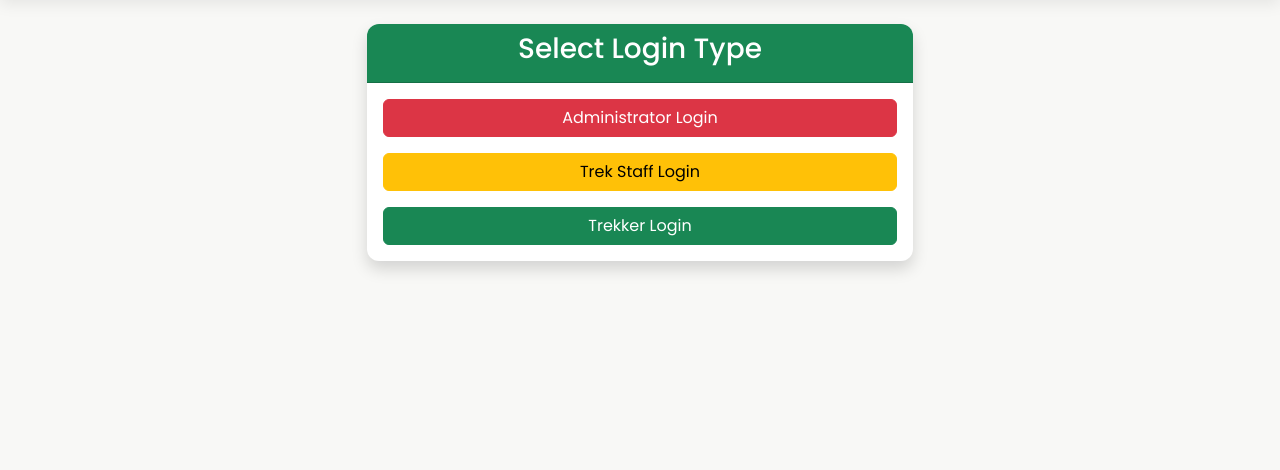
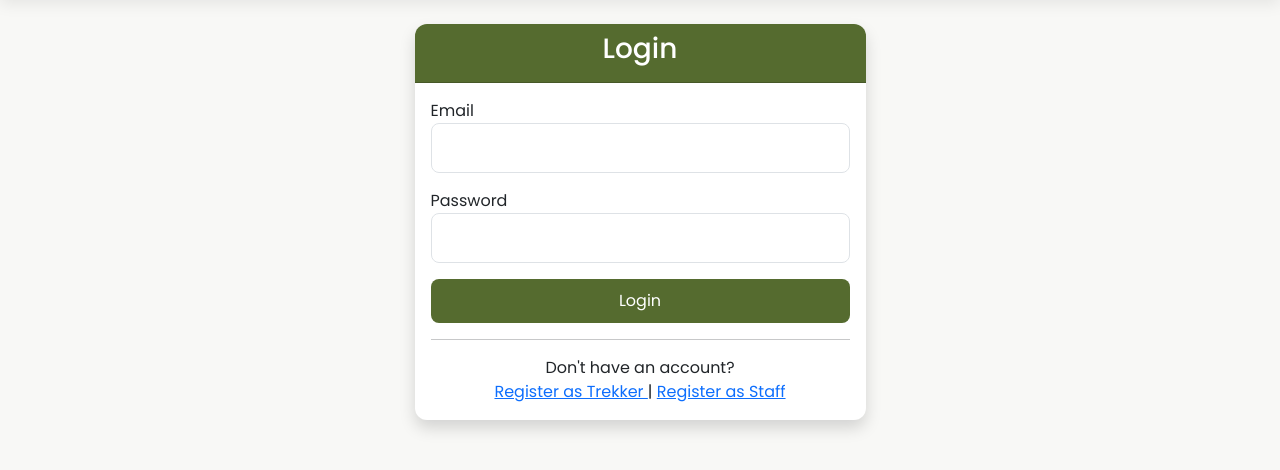
Before and after one commit to tanmayyy0810/trekking-management-application, a Flask app: page /login in a window 1280 px wide. Shown: the part 80-550 px from the top of the page. Run offline with Flask 3, Linux system fonts and the light colour scheme.

Commit message:
modified login page

```diff
--- a/app.py
+++ b/app.py
@@ -22,7 +22,7 @@ login_manager = LoginManager()
 
 login_manager.init_app(app)
 
-login_manager.login_view = "auth.choose_login"
+login_manager.login_view = "auth.login"
 
 app.register_blueprint(auth)
 app.register_blueprint(admin)
@@ -31,7 +31,7 @@ app.register_blueprint(trekker)
 
 @app.route("/")
 def home():
-    return render_template("home.html")
+    return render_template("auth.login")
 
 
 
--- a/routes/auth.py
+++ b/routes/auth.py
@@ -9,9 +9,61 @@ auth = Blueprint("auth", __name__)
 
 # ---------------- Home Pages ----------------
 
-@auth.route("/login")
-def choose_login():
-    return render_template("auth/choose_login.html")
+# @auth.route("/login")
+# def choose_login():
+#     return render_template("auth/choose_login.html")
+@auth.route("/login", methods=["GET", "POST"])
+def login():
+
+    if request.method == "POST":
+
+        email = request.form["email"].strip().lower()
+        password = request.form["password"]
+
+        user = User.query.filter_by(email=email).first()
+
+        if user and user.check_password(password):
+
+            # Blacklist check
+            if user.is_blacklisted:
+                flash(
+                    "Your account has been blacklisted by the administrator.",
+                    "danger"
+                )
+                return redirect(url_for("auth.login"))
+
+            # Staff approval check
+            if user.role == "staff":
+
+                profile = StaffProfile.query.filter_by(
+                    user_id=user.id
+                ).first()
+
+                if profile.approval_status != "Approved":
+
+                    flash(
+                        "Your account is awaiting Admin approval.",
+                        "warning"
+                    )
+
+                    return redirect(url_for("auth.login"))
+
+            login_user(user)
+
+            flash("Login successful.", "success")
+
+            if user.role == "admin":
+                return redirect(url_for("admin.dashboard"))
+
+            elif user.role == "staff":
+                return redirect(url_for("staff.dashboard"))
+
+            else:
+                return redirect(url_for("trekker.dashboard"))
+
+        flash("Invalid email or password.", "danger")
+
+    return render_template("auth/login.html")
 
 
 @auth.route("/register")
@@ -21,120 +73,120 @@ def choose_register():
 
 # ---------------- Login Pages ----------------
 
-@auth.route("/login/admin", methods=["GET", "POST"])
-def admin_login():
+# @auth.route("/login/admin", methods=["GET", "POST"])
+# def admin_login():
 
-    if request.method == "POST":
+#     if request.method == "POST":
 
-        email = request.form["email"].strip().lower()
-        password = request.form["password"]
+#         email = request.form["email"].strip().lower()
+#         password = request.form["password"]
 
-        admin = User.query.filter_by(
-            email=email,
-            role="admin"
-        ).first()
+#         admin = User.query.filter_by(
+#             email=email,
+#             role="admin"
+#         ).first()
 
-        if admin and admin.check_password(password):
+#         if admin and admin.check_password(password):
 
-            login_user(admin)
+#             login_user(admin)
 
-            flash("Welcome Admin!", "success")
+#             flash("Welcome Admin!", "success")
 
-            return redirect(url_for("admin.dashboard"))   # Permanent
+#             return redirect(url_for("admin.dashboard"))   # Permanent
 
-        flash("Invalid admin credentials.", "danger")
+#         flash("Invalid admin credentials.", "danger")
 
-    return render_template("auth/admin_login.html")
+#     return render_template("auth/admin_login.html")
 
 
-@auth.route("/login/staff", methods=["GET", "POST"])
-def staff_login():
+# @auth.route("/login/staff", methods=["GET", "POST"])
+# def staff_login():
 
-    if request.method == "POST":
+#     if request.method == "POST":
 
-        email = request.form["email"].strip().lower()
-        password = request.form["password"]
+#         email = request.form["email"].strip().lower()
+#         password = request.form["password"]
 
-        user = User.query.filter_by(
-            email=email,
-            role="staff"
-        ).first()
+#         user = User.query.filter_by(
+#             email=email,
+#             role="staff"
+#         ).first()
 
-        if user and user.check_password(password):
+#         if user and user.check_password(password):
 
-            # Check if user is blacklisted
-            if user.is_blacklisted:
+#             # Check if user is blacklisted
+#             if user.is_blacklisted:
 
-                flash(
-                    "Your account has been blacklisted. Please contact the administrator.",
-                    "danger"
-                )
+#                 flash(
+#                     "Your account has been blacklisted. Please contact the administrator.",
+#                     "danger"
+#                 )
 
-                return redirect(url_for("auth.staff_login"))
+#                 return redirect(url_for("auth.staff_login"))
 
-            profile = StaffProfile.query.filter_by(
-                user_id=user.id
-            ).first()
+#             profile = StaffProfile.query.filter_by(
+#                 user_id=user.id
+#             ).first()
 
-            if profile.approval_status != "Approved":
+#             if profile.approval_status != "Approved":
 
-                flash(
-                    "Your account is awaiting Admin approval.",
-                    "warning"
-                )
-                return redirect(url_for("auth.staff_login"))
+#                 flash(
+#                     "Your account is awaiting Admin approval.",
+#                     "warning"
+#                 )
+#                 return redirect(url_for("auth.staff_login"))
 
 
-            login_user(user)
+#             login_user(user)
 
-            flash("Login successful.", "success")
+#             flash("Login successful.", "success")
 
-            return redirect(url_for("staff.dashboard"))   # permanent
+#             return redirect(url_for("staff.dashboard"))   # permanent
 
-        flash("Invalid email or password.", "danger")
+#         flash("Invalid email or password.", "danger")
 
-    return render_template("auth/staff_login.html")
+#     return render_template("auth/staff_login.html")
 
 
-@auth.route("/login/trekker", methods=["GET", "POST"])
-def trekker_login():
+# @auth.route("/login/trekker", methods=["GET", "POST"])
+# def trekker_login():
 
-    if request.method == "POST":
+#     if request.method == "POST":
 
-        email = request.form["email"].strip().lower()
+#         email = request.form["email"].strip().lower()
 
-        password = request.form["password"]
+#         password = request.form["password"]
 
-        user = User.query.filter_by(
+#         user = User.query.filter_by(
 
-            email=email,
+#             email=email,
 
-            role="trekker"
+#             role="trekker"
 
-        ).first()
+#         ).first()
 
 
 
 
-        if user and user.check_password(password):
-            if user.is_blacklisted:
+#         if user and user.check_password(password):
+#             if user.is_blacklisted:
 
-                flash(
-                    "Your account has been blacklisted by the administrator.",
-                    "danger"
-                )
+#                 flash(
+#                     "Your account has been blacklisted by the administrator.",
+#                     "danger"
+#                 )
 
-                return redirect(url_for("auth.trekker_login"))
+#                 return redirect(url_for("auth.trekker_login"))
 
-            login_user(user)
+#             login_user(user)
 
-            flash("Welcome! Login successful.", "success")
+#             flash("Welcome! Login successful.", "success")
 
-            return redirect(url_for("trekker.dashboard"))
+#             return redirect(url_for("trekker.dashboard"))
 
-        flash("Invalid email or password.", "danger")
+#         flash("Invalid email or password.", "danger")
 
-    return render_template("auth/trekker_login.html")
+#     return render_template("auth/trekker_login.html")
 
 
 # ---------------- Register Pages ----------------
@@ -189,7 +241,9 @@ def staff_register():
             "success"
         )
 
-        return redirect(url_for("auth.staff_login"))
+        # return redirect(url_for("auth.staff_login"))
+        return redirect(url_for("auth.login"))
+
 
     return render_template("auth/staff_register.html")
 
@@ -239,7 +293,8 @@ def trekker_register():
 
         flash("Registration successful. Please login.", "success")
 
-        return redirect(url_for("auth.trekker_login"))
+        # return redirect(url_for("auth.trekker_login"))
+        return redirect(url_for("auth.login"))
 
     return render_template("auth/trekker_register.html")
 
@@ -252,4 +307,4 @@ def logout():
 
     flash("You have been logged out successfully.", "success")
 
-    return redirect(url_for("home"))
+    return redirect(url_for("auth.login"))
--- a/routes/trekker.py
+++ b/routes/trekker.py
@@ -1,5 +1,6 @@
 from flask import Blueprint, render_template, redirect, url_for, flash, request
 from flask_login import login_required, current_user
+from sqlalchemy import asc, desc
 
 from models import booking
 from models.trek import Trek
--- a/static/css/style.css
+++ b/static/css/style.css
@@ -80,6 +80,11 @@ transition:.4s;
 
 transform:scale(1.05);
 
+}
+
+/*bg colors*/
+.bg-custom {
+    background-color: #556B2F; /* Olive Green */
 }
 
 /* Buttons */
--- a/templates/auth/choose_login.html
+++ /dev/null
@@ -1,56 +0,0 @@
-{% extends "base.html" %}
-
-{% block title %}
-Choose Login
-{% endblock %}
-
-{% block content %}
-
-<div class="row justify-content-center">
-
-<div class="col-md-6">
-
-<div class="card shadow">
-
-<div class="card-header bg-success text-white">
-
-<h3 class="text-center">
-
-Select Login Type
-
-</h3>
-
-</div>
-
-<div class="card-body d-grid gap-3">
-
-<a href="{{ url_for('auth.admin_login') }}"
-class="btn btn-danger">
-
-Administrator Login
-
-</a>
-
-<a href="{{ url_for('auth.staff_login') }}"
-class="btn btn-warning">
-
-Trek Staff Login
-
-</a>
-
-<a href="{{ url_for('auth.trekker_login') }}"
-class="btn btn-success">
-
-Trekker Login
-
-</a>
-
-</div>
-
-</div>
-
-</div>
-
-</div>
-
-{% endblock %}
--- a/templates/auth/admin_login.html
+++ b/templates/auth/login.html
@@ -1,7 +1,7 @@
 {% extends "base.html" %}
 
 {% block title %}
-Admin Login
+Login
 {% endblock %}
 
 {% block content %}
@@ -12,8 +12,12 @@ Admin Login
 
         <div class="card shadow">
 
-            <div class="card-header bg-danger text-white">
-                <h3 class="text-center">Administrator Login</h3>
+            <div class="card-header bg-custom text-white">
+
+                <h3 class="text-center">
+                    Login
+                </h3>
+
             </div>
 
             <div class="card-body">
@@ -21,28 +25,58 @@ Admin Login
                 <form method="POST">
 
                     <div class="mb-3">
+
                         <label>Email</label>
+
                         <input
                             type="email"
                             name="email"
                             class="form-control"
                             required>
+
                     </div>
 
                     <div class="mb-3">
+
                         <label>Password</label>
+
                         <input
                             type="password"
                             name="password"
                             class="form-control"
                             required>
+
                     </div>
 
-                    <button class="btn btn-danger w-100">
+                    <button class="btn btn-custom w-100">
+
                         Login
+
                     </button>
 
                 </form>
+
+                <hr>
+
+                <p class="text-center mb-0">
+
+                    Don't have an account?
+
+                </p>
+
+                <div class="text-center">
+
+                    <a href="{{ url_for('auth.trekker_register') }}">
+                        Register as Trekker
+                    </a>
+
+                    |
+
+                    <a href="{{ url_for('auth.staff_register') }}">
+                        Register as Staff
+                    </a>
+
+                </div>
 
             </div>
 
--- a/templates/auth/staff_register.html
+++ b/templates/auth/staff_register.html
@@ -12,7 +12,7 @@ Staff Registration
 
 <div class="card shadow">
 
-<div class="card-header bg-warning">
+<div class="card-header bg-custom text-white">
 
 <h3 class="text-center">
 Trek Staff Registration
@@ -69,7 +69,7 @@ class="form-control"
 required>
 </div>
 
-<button class="btn btn-warning w-100">
+<button class="btn btn-custom w-100">
 
 Register
 
--- a/templates/auth/trekker_register.html
+++ b/templates/auth/trekker_register.html
@@ -12,7 +12,7 @@ Trekker Registration
 
 <div class="card shadow">
 
-<div class="card-header bg-success text-white">
+<div class="card-header bg-custom text-white">
 
 Trekker Registration
 
@@ -71,7 +71,7 @@ required>
 </div>
 
 <button
-class="btn btn-success w-100">
+class="btn btn-custom w-100">
 
 Register
 
--- a/templates/base.html
+++ b/templates/base.html
@@ -62,7 +62,7 @@
 {% else %}
 
 <a class="navbar-brand fw-bold"
-href="{{ url_for('home') }}">
+href="{{ url_for('auth.login') }}">
 
 🏔 PeakTrail
 
--- a/templates/home.html
+++ b/templates/home.html
@@ -18,7 +18,7 @@ Home
 
     <div class="mt-5">
 
-        <a href="{{ url_for('auth.choose_login') }}"
+        <a href="{{ url_for('auth.login') }}"
            class="btn btn-success btn-lg me-3">
 
             Login
--- a/templates/trekker/dashboard.html
+++ b/templates/trekker/dashboard.html
@@ -115,7 +115,7 @@ View all your booked treks.
 
 </div>
 
-<div class="col-lg-4">
+<!-- <div class="col-lg-4">
 
 <a href="{{ url_for('home') }}"
 class="text-decoration-none">
@@ -136,7 +136,7 @@ Find your next destination.
 
 </a>
 
-</div>
+</div> -->
 
 </div>
 
```
Also changed, not shown: templates/auth/staff_login.html (deleted, +0 -70 lines), templates/auth/trekker_login.html (deleted, +0 -70 lines), instance/trekking.db.
